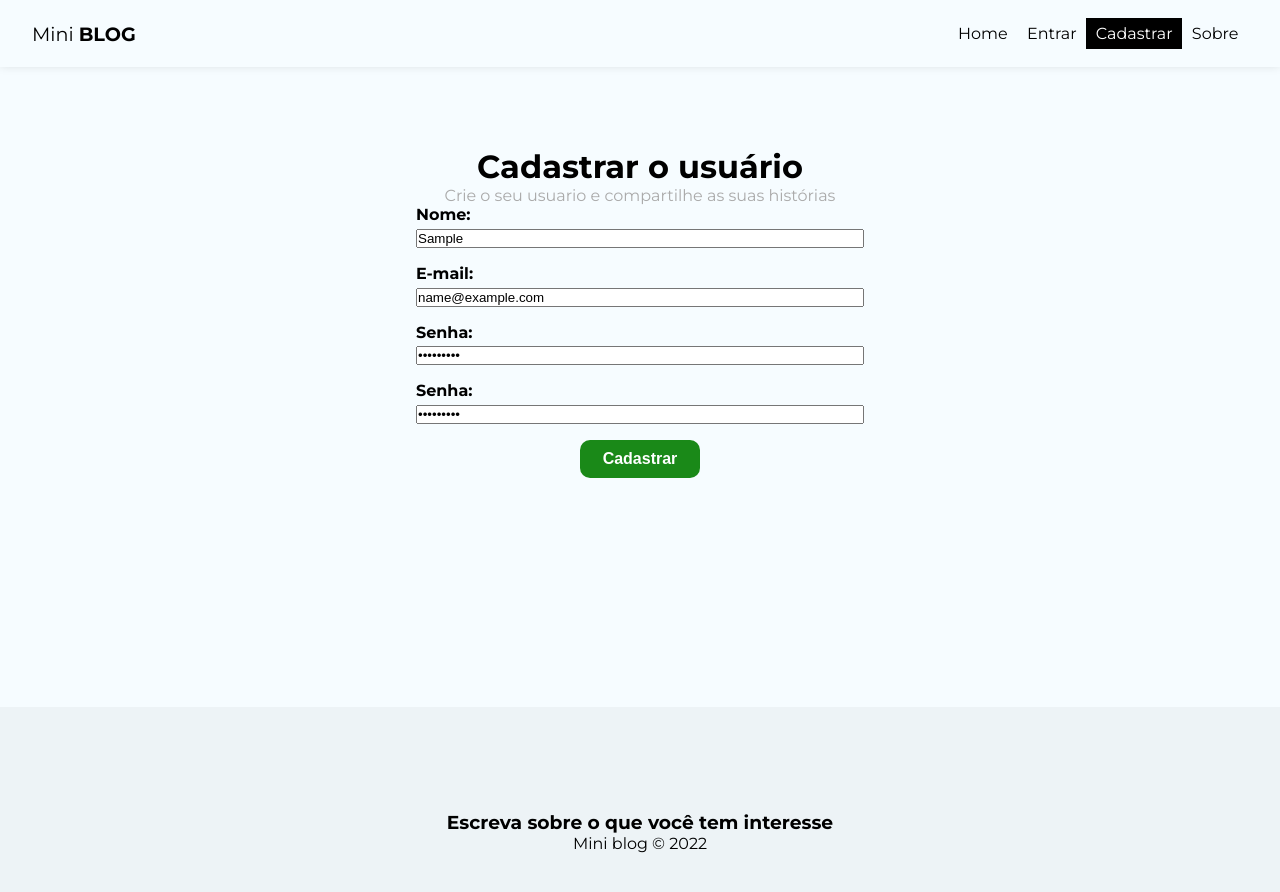
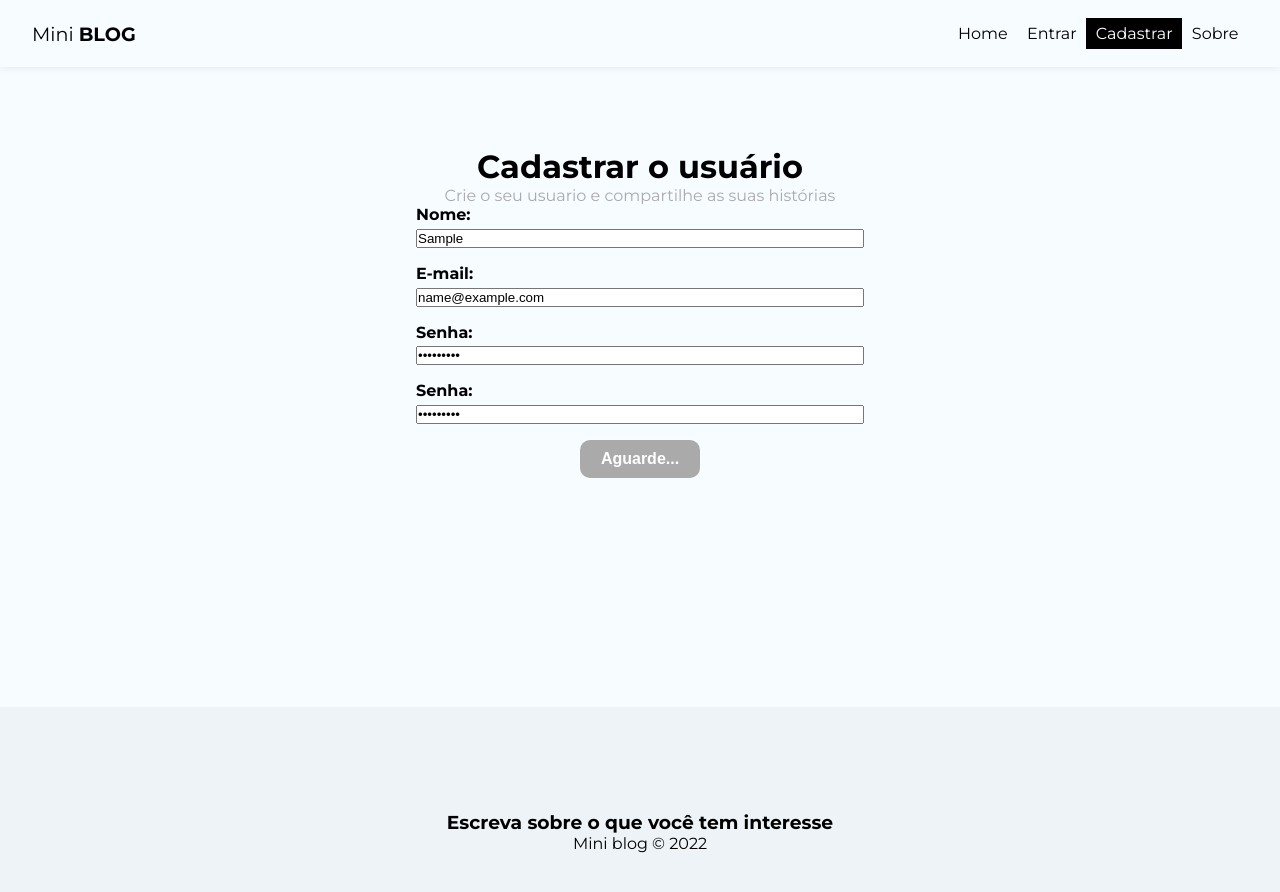
Before and after one commit to alexfarias7/MiniBlog, a React (Vite) app: page /register in a window 1280 px wide. Both pictures are taken after typing "Sample", "name@example.com", "Sample123", "Sample123" into the empty fields and a click on the button "Cadastrar". Shown: the top 892 px of the page. Built offline with nearby package versions, Linux system fonts and the light colour scheme; no server answers.

Commit message:
user authentication in the system

```diff
--- a/src/components/pages/Register/index.jsx
+++ b/src/components/pages/Register/index.jsx
@@ -1,4 +1,5 @@
 import { useState, useEffect } from 'react';
+import { useAuthentication } from '../../../hooks/useAuthetication';
 
 import * as Styled from './styles';
 import * as StyledButton from '../../../styles/global';
@@ -9,11 +10,14 @@ function Register() {
   const [password, setPassword] = useState('');
   const [confirmPassword, setConfirmPassword] = useState('');
   const [error, setError] = useState('');
+  //* usehooks
 
-  const handleSubmit = (e) => {
+  const { createUser, error: authError, loading } = useAuthentication();
+
+  const handleSubmit = async (e) => {
     e.preventDefault();
+    setError('');
 
-    setError('');
     const user = {
       displayName,
       email,
@@ -25,8 +29,17 @@ function Register() {
       return;
     }
 
-    console.log(user);
+    const res = await createUser(user);
+
+    console.log(res);
   };
+
+  useEffect(() => {
+    if (authError) {
+      setError(authError);
+    }
+  }, [authError]);
+
   return (
     <Styled.Register>
       <h1>Cadastrar o usuário</h1>
@@ -76,10 +89,19 @@ function Register() {
             onChange={(e) => setConfirmPassword(e.target.value)}
           />
         </label>
-        <StyledButton.Btn type="submit" className="btn">
-          Cadastrar
-        </StyledButton.Btn>
-        {error && <StyledButton.MsgError> error</StyledButton.MsgError>}
+        {!loading && (
+          <StyledButton.Btn type="submit" className="btn">
+            Cadastrar
+          </StyledButton.Btn>
+        )}
+
+        {loading && (
+          <StyledButton.Btn type="submit" className="btn" disabled>
+            Aguarde...
+          </StyledButton.Btn>
+        )}
+
+        {error && <StyledButton.MsgError> {error}</StyledButton.MsgError>}
       </form>
     </Styled.Register>
   );
--- /dev/null
+++ b/src/context/AuthContext.jsx
@@ -0,0 +1,6 @@
+import { useContext, createContext } from 'react';
+
+const AuthContext = createContext();
+export function AuthProvider({ children, value }) {
+  return <AuthContext.Provider value={value}> {children}</AuthContext.Provider>;
+}
--- /dev/null
+++ b/src/hooks/useAuthetication.js
@@ -0,0 +1,79 @@
+import {
+    getAuth,
+    createUserWithEmailAndPassword,
+    signInWithEmailAndPassword,
+    updateProfile,
+    signOut,
+  } from "firebase/auth";
+
+  import { useState, useEffect } from "react";
+
+
+  import { db } from "../firebase/config";
+
+  export const useAuthentication = () => {
+    const [error, setError] = useState(null);
+    const [loading, setLoading] = useState(null);
+
+    // deal with memory leak
+    const [cancelled, setCancelled] = useState(false);
+
+    const auth = getAuth();
+
+    function checkIfIsCancelled() {
+      if (cancelled) {
+        return;
+      }
+    }
+
+    const createUser = async (data) => {
+      checkIfIsCancelled();
+
+      setLoading(true);
+
+      try {
+        const { user } = await createUserWithEmailAndPassword(
+          auth,
+          data.email,
+          data.password
+        );
+
+        await updateProfile(user, {
+          displayName: data.displayName,
+        });
+
+        setLoading(false);
+
+        return user;
+      } catch (error) {
+        console.log(error.message);
+        console.log(typeof error.message);
+
+        let systemErrorMessage;
+
+        if (error.message.includes("Password")) {
+          systemErrorMessage = "A senha precisa conter pelo menos 6 caracteres.";
+        } else if (error.message.includes("email-already")) {
+          systemErrorMessage = "E-mail já cadastrado.";
+        } else {
+          systemErrorMessage = "Ocorreu um erro, por favor tenta mais tarde.";
+        }
+
+        setLoading(false);
+        setError(systemErrorMessage);
+      }
+
+
+    };
+
+    useEffect(() => {
+      return () => setCancelled(true);
+    }, []);
+
+    return {
+      auth,
+      createUser,
+      error,
+      loading,
+    };
+  };
```
